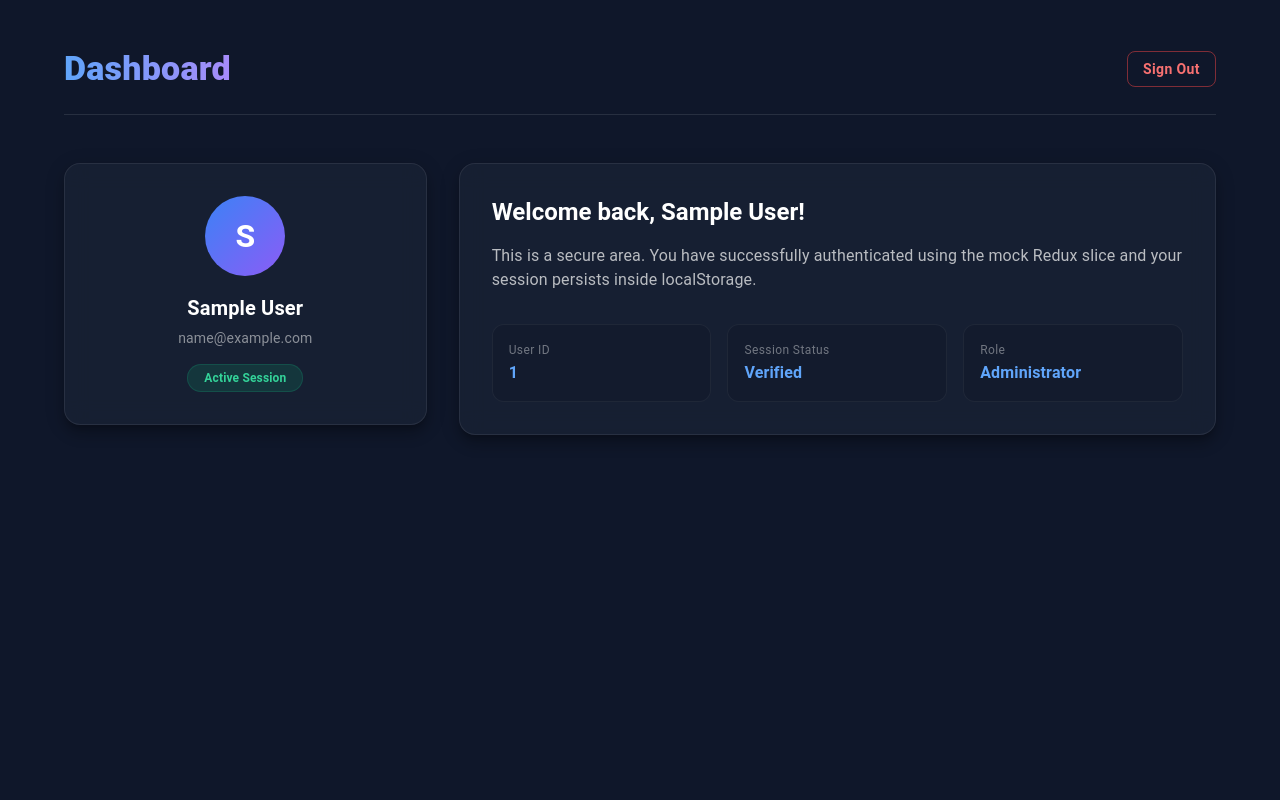
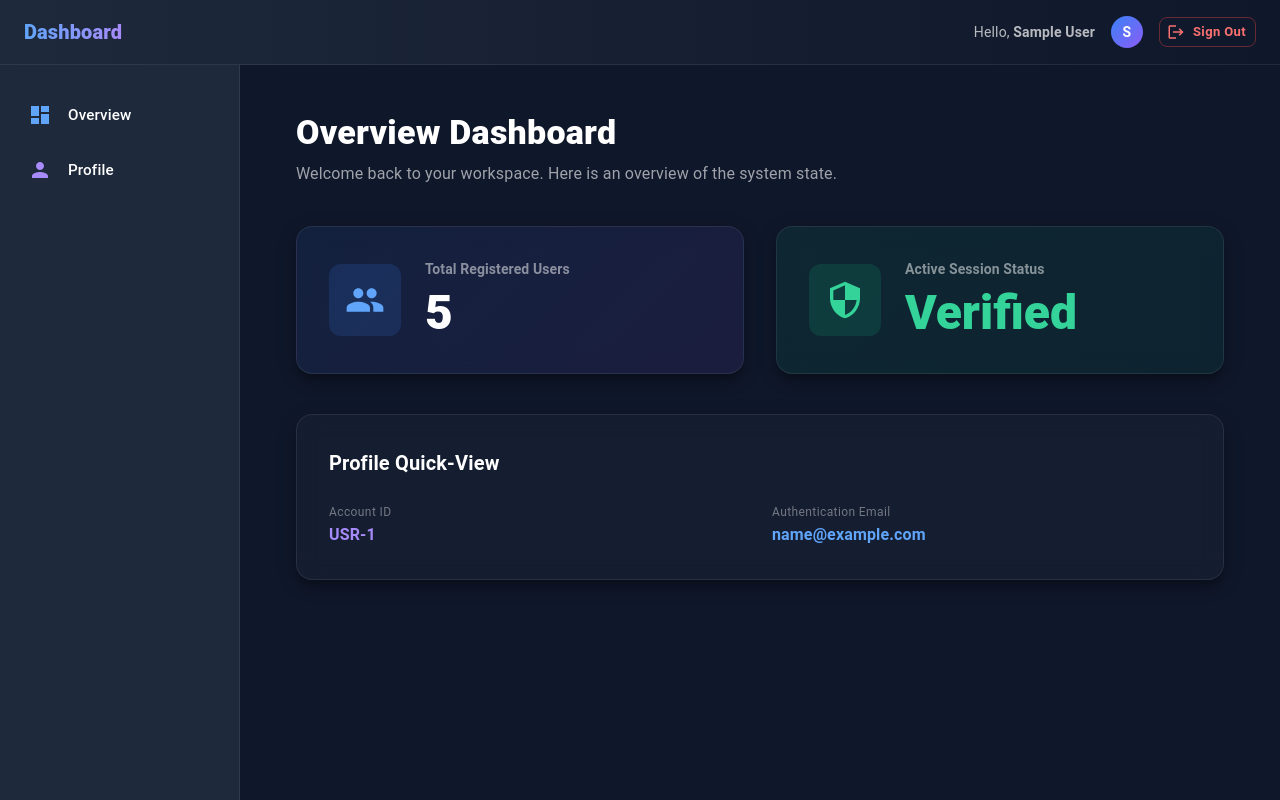
Before and after one commit to Thejandeera/Demo-dash, a Next.js app: page /dashboard in a window 1280 px wide. Built offline with nearby package versions, Linux system fonts and the light colour scheme; sample sign-in values are in the browser's storage.

Commit message:
created dashboard layout

```diff
--- a/src/app/dashboard/page.tsx
+++ b/src/app/dashboard/page.tsx
@@ -1,52 +1,80 @@
 "use client";
 
-import React from "react";
+import React, { useEffect, useState } from "react";
 import { useRouter } from "next/navigation";
 import { useAppDispatch, useAppSelector } from "@/store";
 import { logout } from "@/features/auth/authSlice";
 import ProtectedRoute from "@/organisms/ProtectedRoute/ProtectedRoute";
+import { users } from "@/data/users";
+
 import Box from "@mui/material/Box";
+import Drawer from "@mui/material/Drawer";
+import AppBar from "@mui/material/AppBar";
+import Toolbar from "@mui/material/Toolbar";
+import List from "@mui/material/List";
+import Typography from "@mui/material/Typography";
+import Divider from "@mui/material/Divider";
+import ListItem from "@mui/material/ListItem";
+import ListItemButton from "@mui/material/ListItemButton";
+import ListItemIcon from "@mui/material/ListItemIcon";
+import ListItemText from "@mui/material/ListItemText";
 import Container from "@mui/material/Container";
+import Grid from "@mui/material/Grid";
 import Paper from "@mui/material/Paper";
-import Typography from "@mui/material/Typography";
 import Button from "@mui/material/Button";
-import Grid from "@mui/material/Grid";
 import Avatar from "@mui/material/Avatar";
+
+// Icons
+import DashboardIcon from "@mui/icons-material/Dashboard";
+import PersonIcon from "@mui/icons-material/Person";
+import LogoutIcon from "@mui/icons-material/Logout";
+import PeopleIcon from "@mui/icons-material/People";
+import SecurityIcon from "@mui/icons-material/Security";
+
+const drawerWidth = 240;
 
 export default function DashboardPage() {
   const router = useRouter();
   const dispatch = useAppDispatch();
   const { user } = useAppSelector((state) => state.auth);
+  const [mounted, setMounted] = useState(false);
+
+  useEffect(() => {
+    setMounted(true);
+  }, []);
 
   const handleLogout = () => {
     dispatch(logout());
     router.push("/signin");
   };
 
+  const menuItems = [
+    { text: "Overview", icon: <DashboardIcon sx={{ color: "#60a5fa" }} /> },
+    { text: "Profile", icon: <PersonIcon sx={{ color: "#a78bfa" }} /> },
+  ];
+
+  if (!mounted) {
+    return null;
+  }
+
   return (
     <ProtectedRoute>
-      <Box
+      <Box sx={{ display: "flex", minHeight: "100vh", backgroundColor: "#0f172a", color: "white" }}>
+        {/* Top AppBar */}
+        <AppBar
+          position="fixed"
           sx={{
-          minHeight: "100vh",
-          background: "#0f172a",
-          color: "white",
-          py: 6,
+            zIndex: (theme) => theme.zIndex.drawer + 1,
+            background: "linear-gradient(90deg, #1e293b 0%, #0f172a 100%)",
+            borderBottom: "1px solid rgba(255, 255, 255, 0.08)",
+            boxShadow: "none",
           }}
         >
-        <Container maxWidth="lg">
-          {/* Header */}
-          <Box
-            sx={{
-              display: "flex",
-              justifyContent: "space-between",
-              alignItems: "center",
-              mb: 6,
-              pb: 3,
-              borderBottom: "1px solid rgba(255, 255, 255, 0.1)",
-            }}
-          >
+          <Toolbar sx={{ justifyContent: "space-between" }}>
             <Typography
-              variant="h4"
+              variant="h6"
+              noWrap
+              component="div"
               sx={{
                 fontWeight: 800,
                 background: "linear-gradient(90deg, #60a5fa 0%, #a78bfa 100%)",
@@ -56,15 +84,33 @@ export default function DashboardPage() {
             >
               Dashboard
             </Typography>
+
+            <Box sx={{ display: "flex", alignItems: "center", gap: 2 }}>
+              <Typography variant="body2" sx={{ color: "rgba(255, 255, 255, 0.7)", display: { xs: "none", sm: "block" } }}>
+                Hello, <strong>{user?.name}</strong>
+              </Typography>
+              <Avatar
+                sx={{
+                  width: 32,
+                  height: 32,
+                  background: "linear-gradient(135deg, #3b82f6 0%, #8b5cf6 100%)",
+                  fontSize: "0.875rem",
+                  fontWeight: 700,
+                }}
+              >
+                {user?.name ? user.name[0].toUpperCase() : "U"}
+              </Avatar>
               <Button
                 variant="outlined"
                 color="error"
+                size="small"
                 onClick={handleLogout}
+                startIcon={<LogoutIcon />}
                 sx={{
                   borderRadius: 2,
                   textTransform: "none",
                   fontWeight: 600,
-                borderColor: "rgba(239, 68, 68, 0.5)",
+                  borderColor: "rgba(239, 68, 68, 0.4)",
                   color: "#f87171",
                   "&:hover": {
                     borderColor: "#ef4444",
@@ -75,110 +121,184 @@ export default function DashboardPage() {
                 Sign Out
               </Button>
             </Box>
+          </Toolbar>
+        </AppBar>
 
-          {/* Content */}
-          <Grid container spacing={4}>
-            {/* User Info Card */}
-            <Grid size={{ xs: 12, md: 4 }}>
+        {/* Side Drawer */}
+        <Drawer
+          variant="permanent"
+          sx={{
+            width: drawerWidth,
+            flexShrink: 0,
+            [`& .MuiDrawer-paper`]: {
+              width: drawerWidth,
+              boxSizing: "border-box",
+              backgroundColor: "#1e293b",
+              borderRight: "1px solid rgba(255, 255, 255, 0.08)",
+              color: "white",
+            },
+          }}
+        >
+          <Toolbar />
+          <Box sx={{ overflow: "auto", mt: 2 }}>
+            <List>
+              {menuItems.map((item) => (
+                <ListItem key={item.text} disablePadding>
+                  <ListItemButton
+                    sx={{
+                      mx: 1.5,
+                      my: 0.5,
+                      borderRadius: 2,
+                      "&:hover": {
+                        backgroundColor: "rgba(255, 255, 255, 0.05)",
+                      },
+                    }}
+                  >
+                    <ListItemIcon sx={{ minWidth: 40 }}>{item.icon}</ListItemIcon>
+                    <ListItemText
+                      primary={
+                        <Typography sx={{ fontSize: "0.95rem", fontWeight: 500 }}>
+                          {item.text}
+                        </Typography>
+                      }
+                    />
+                  </ListItemButton>
+                </ListItem>
+              ))}
+            </List>
+          </Box>
+        </Drawer>
+
+        {/* Main Content Area */}
+        <Box component="main" sx={{ flexGrow: 1, p: 4, mt: 8 }}>
+          <Container maxWidth="lg" sx={{ mt: 2 }}>
+            {/* Header section */}
+            <Box sx={{ mb: 5 }}>
+              <Typography variant="h4" sx={{ fontWeight: 800, mb: 1 }}>
+                Overview Dashboard
+              </Typography>
+              <Typography variant="body1" sx={{ color: "rgba(255, 255, 255, 0.6)" }}>
+                Welcome back to your workspace. Here is an overview of the system state.
+              </Typography>
+            </Box>
+
+            {/* Stats Cards Grid */}
+            <Grid container spacing={4} sx={{ mb: 5 }}>
+              {/* Stat Card 1: Total Users */}
+              <Grid size={{ xs: 12, sm: 6 }}>
                 <Paper
                   elevation={10}
                   sx={{
                     p: 4,
                     borderRadius: 4,
-                  background: "rgba(30, 41, 59, 0.5)",
+                    background: "linear-gradient(135deg, rgba(59, 130, 246, 0.1) 0%, rgba(139, 92, 246, 0.1) 100%)",
                     backdropFilter: "blur(12px)",
                     border: "1px solid rgba(255, 255, 255, 0.08)",
                     color: "white",
                     display: "flex",
-                  flexDirection: "column",
                     alignItems: "center",
-                  textAlign: "center",
+                    gap: 3,
                   }}
                 >
-                <Avatar
+                  <Box
                     sx={{
-                    width: 80,
-                    height: 80,
-                    mb: 2,
-                    background: "linear-gradient(135deg, #3b82f6 0%, #8b5cf6 100%)",
-                    fontSize: "2rem",
-                    fontWeight: 700,
+                      p: 2,
+                      borderRadius: 3,
+                      backgroundColor: "rgba(59, 130, 246, 0.15)",
+                      display: "flex",
+                      alignItems: "center",
+                      justifyContent: "center",
                     }}
                   >
-                  {user?.name ? user.name[0].toUpperCase() : "U"}
-                </Avatar>
-                <Typography variant="h6" sx={{ fontWeight: 700, mb: 0.5 }}>
-                  {user?.name}
+                    <PeopleIcon sx={{ fontSize: "2.5rem", color: "#60a5fa" }} />
+                  </Box>
+                  <Box>
+                    <Typography variant="subtitle2" sx={{ color: "rgba(255, 255, 255, 0.5)", fontWeight: 600 }}>
+                      Total Registered Users
                     </Typography>
-                <Typography variant="body2" sx={{ color: "rgba(255, 255, 255, 0.5)", mb: 2 }}>
-                  {user?.email}
+                    <Typography variant="h3" sx={{ fontWeight: 800, mt: 0.5 }}>
+                      {users.length}
                     </Typography>
-                <Box
-                  sx={{
-                    px: 2,
-                    py: 0.5,
-                    borderRadius: 10,
-                    backgroundColor: "rgba(16, 185, 129, 0.15)",
-                    color: "#34d399",
-                    fontSize: "0.75rem",
-                    fontWeight: 600,
-                    border: "1px solid rgba(16, 185, 129, 0.2)",
-                  }}
-                >
-                  Active Session
                   </Box>
                 </Paper>
               </Grid>
 
-            {/* Welcome and stats */}
-            <Grid size={{ xs: 12, md: 8 }}>
+              {/* Stat Card 2: Active Session */}
+              <Grid size={{ xs: 12, sm: 6 }}>
                 <Paper
                   elevation={10}
                   sx={{
                     p: 4,
-                  height: "100%",
                     borderRadius: 4,
-                  background: "rgba(30, 41, 59, 0.5)",
+                    background: "linear-gradient(135deg, rgba(16, 185, 129, 0.1) 0%, rgba(5, 150, 105, 0.1) 100%)",
+                    backdropFilter: "blur(12px)",
+                    border: "1px solid rgba(255, 255, 255, 0.08)",
+                    color: "white",
+                    display: "flex",
+                    alignItems: "center",
+                    gap: 3,
+                  }}
+                >
+                  <Box
+                    sx={{
+                      p: 2,
+                      borderRadius: 3,
+                      backgroundColor: "rgba(16, 185, 129, 0.15)",
+                      display: "flex",
+                      alignItems: "center",
+                      justifyContent: "center",
+                    }}
+                  >
+                    <SecurityIcon sx={{ fontSize: "2.5rem", color: "#34d399" }} />
+                  </Box>
+                  <Box>
+                    <Typography variant="subtitle2" sx={{ color: "rgba(255, 255, 255, 0.5)", fontWeight: 600 }}>
+                      Active Session Status
+                    </Typography>
+                    <Typography variant="h3" sx={{ fontWeight: 800, mt: 0.5, color: "#34d399" }}>
+                      Verified
+                    </Typography>
+                  </Box>
+                </Paper>
+              </Grid>
+            </Grid>
+
+            {/* Profile Detail Summary Box */}
+            <Paper
+              elevation={10}
+              sx={{
+                p: 4,
+                borderRadius: 4,
+                background: "rgba(30, 41, 59, 0.4)",
                 backdropFilter: "blur(12px)",
                 border: "1px solid rgba(255, 255, 255, 0.08)",
                 color: "white",
               }}
             >
-                <Typography variant="h5" sx={{ fontWeight: 700, mb: 2 }}>
-                  Welcome back, {user?.name}!
+              <Typography variant="h6" sx={{ fontWeight: 700, mb: 3 }}>
+                Profile Quick-View
               </Typography>
-                <Typography variant="body1" sx={{ color: "rgba(255, 255, 255, 0.7)", mb: 4 }}>
-                  This is a secure area. You have successfully authenticated using the mock Redux slice and your session persists inside localStorage.
+              <Grid container spacing={3}>
+                <Grid size={{ xs: 12, sm: 6 }}>
+                  <Typography variant="caption" sx={{ color: "rgba(255, 255, 255, 0.4)", display: "block" }}>
+                    Account ID
                   </Typography>
-                <Grid container spacing={2}>
-                  {[
-                    { label: "User ID", value: user?.id },
-                    { label: "Session Status", value: "Verified" },
-                    { label: "Role", value: "Administrator" },
-                  ].map((stat, i) => (
-                    <Grid size={{ xs: 12, sm: 4 }} key={i}>
-                      <Box
-                        sx={{
-                          p: 2,
-                          borderRadius: 3,
-                          backgroundColor: "rgba(15, 23, 42, 0.4)",
-                          border: "1px solid rgba(255, 255, 255, 0.05)",
-                        }}
-                      >
+                  <Typography variant="body1" sx={{ fontWeight: 600, color: "#a78bfa" }}>
+                    USR-{user?.id ?? "UNKNOWN"}
+                  </Typography>
+                </Grid>
+                <Grid size={{ xs: 12, sm: 6 }}>
                   <Typography variant="caption" sx={{ color: "rgba(255, 255, 255, 0.4)", display: "block" }}>
-                          {stat.label}
+                    Authentication Email
                   </Typography>
-                        <Typography variant="body1" sx={{ fontWeight: 700, color: "#60a5fa" }}>
-                          {stat.value}
+                  <Typography variant="body1" sx={{ fontWeight: 600, color: "#60a5fa" }}>
+                    {user?.email ?? "N/A"}
                   </Typography>
-                      </Box>
                 </Grid>
-                  ))}
               </Grid>
             </Paper>
-            </Grid>
-          </Grid>
           </Container>
+        </Box>
       </Box>
     </ProtectedRoute>
   );
--- a/src/app/page.tsx
+++ b/src/app/page.tsx
@@ -60,7 +60,7 @@ export default function LandingPage() {
               letterSpacing: "-0.02em",
             }}
           >
-            Antigravity Auth
+            Demo 1
           </Typography>
 
           <Typography
@@ -74,7 +74,7 @@ export default function LandingPage() {
               lineHeight: 1.6,
             }}
           >
-            A high-performance atomic authentication flow engineered with Next.js, Redux Toolkit, and Material UI.
+            demostration 1
           </Typography>
 
           {isAuthenticated ? (
--- a/src/data/users.ts
+++ b/src/data/users.ts
@@ -1,9 +1,9 @@
 export const users = [
   {
     "id": 1,
-    "name": "Alice Johnson",
-    "email": "alice.johnson@example.com",
-    "password": "Password123!"
+    "name": "Thejandeera Sandeepana",
+    "email": "thejan.info@gmail.com",
+    "password": "Thejan1234"
   },
   {
     "id": 2,
```
Lines whose indentation alone changed are shown as unchanged.
